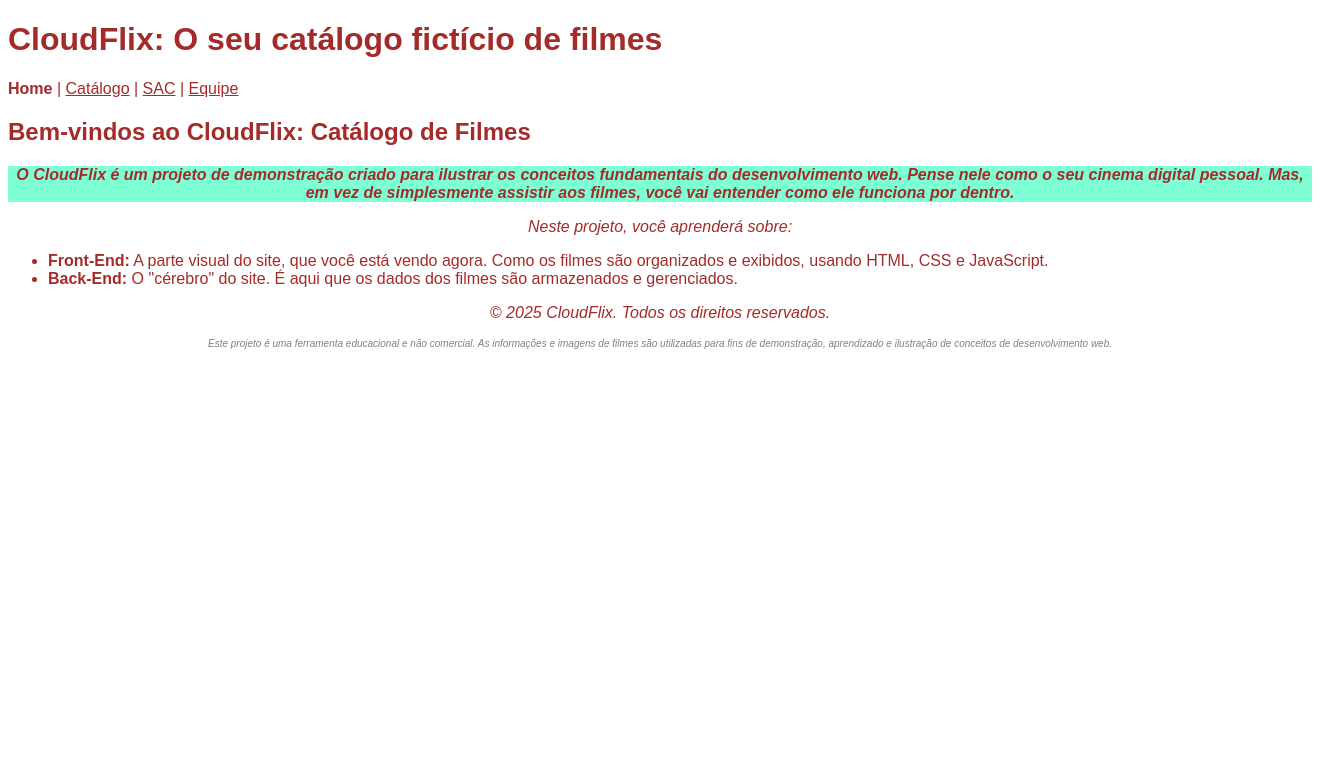
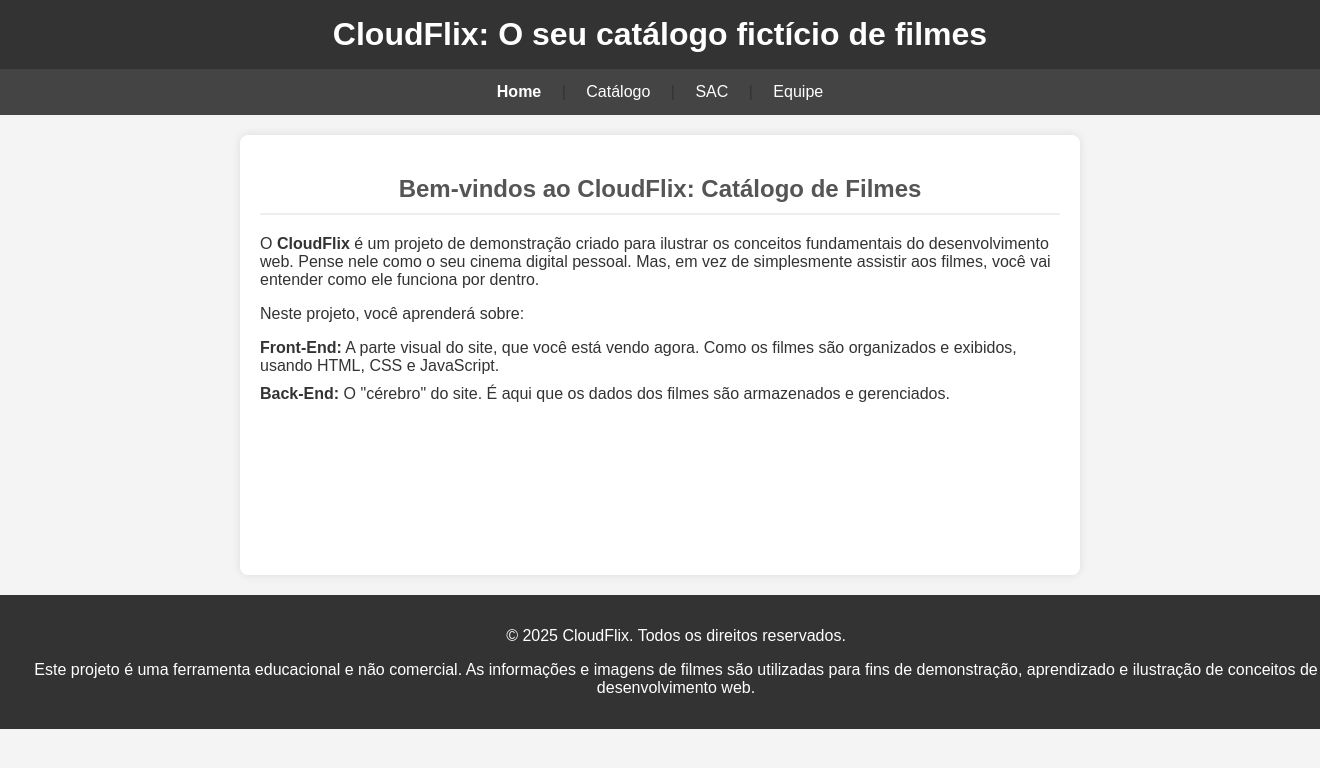
Before and after one commit to Mateus9721/projeto-academico, a PHP site: page / in a window 1320 px wide. Shown: the top 768 px of the page. Run offline with PHP 8.4, Linux system fonts and the light colour scheme.

Commit message:
aula 22092025

```diff
--- a/catalogo.html
+++ b/catalogo.html
@@ -3,6 +3,7 @@
 <head>
     <meta charset="UTF-8">
     <meta name="viewport" content="width=device-width, initial-scale=1.0">
+    <link rel="stylesheet" type="text/css" href="css/style.css">
     <title>CloudFlix</title>
 </head>
 <body>
@@ -10,7 +11,7 @@
          <h1>CloudFlix: O seu catálogo fictício de filmes</h1>
     </header>
     <nav>
-         <a href="index.html">Home |</a>
+         <a href="index.html">Home</a> |
          <b>Catálogo</b> |
          <a href="sac.html">SAC</a> |
          <a href="equipe.html">Equipe </a>
--- a/css/style.css
+++ b/css/style.css
@@ -1,16 +1,136 @@
-* {
-    font-family: Arial, Helvetica, sans-serif;
-    color:brown;
+body {
+    font-family: Arial, sans-serif;
+    margin: 0;
+    padding: 0;
+    background-color: #f4f4f4;
+    color: #333;
 }
-p {
+
+header {
+    background-color: #333;
+    color: white;
+    padding: 1rem;
     text-align: center;
-    font-style: italic;
 }
-.paragrafo-cinza {
-    color: gray;
-    font-size: x-small;
+
+h1 {
+    margin: 0;
 }
-#p1 {
-    background-color: aquamarine;
-    font-weight: bolder;
+
+nav {
+    background-color: #444;
+    overflow: hidden;
+    text-align: center;
 }
+
+nav a {
+    display: inline-block;
+    color: white;
+    text-align: center;
+    padding: 14px 16px;
+    text-decoration: none;
+}
+
+nav a:hover {
+    background-color: #575757;
+}
+
+nav b {
+    color: white;
+    padding: 0 1rem;
+    text-decoration: none;
+}
+
+main {
+    padding: 20px;
+    max-width: 800px;
+    margin: 20px auto;
+    background-color: white;
+    border-radius: 8px;
+    box-shadow: 0 0 10px rgba(0, 0, 0, 0.1);
+    min-height: 400px;
+}
+
+h2 {
+    text-align: center;
+    color: #555;
+    border-bottom: 2px solid #eee;
+    padding-bottom: 10px;
+}
+
+footer {
+    background-color: #333;
+    color: white;
+    text-align: center;
+    padding: 1rem;
+    /* position: fixed; */
+    bottom: 0;
+    width: 100%;
+}
+
+form {
+    max-width: 500px;
+    margin: 0 auto;
+    padding: 20px;
+    border: 1px solid #ccc;
+    border-radius: 5px;
+}
+
+label {
+    display: block;
+    margin-bottom: 5px;
+    font-weight: bold;
+}
+
+ul {
+    list-style-type: none;
+    padding: 0;
+}
+
+li {
+    margin-bottom: 10px;
+}
+
+input[type="text"],
+input[type="email"],
+textarea {
+    width: 100%;
+    padding: 8px;
+    margin-bottom: 10px;
+    border: 1px solid #ccc;
+    border-radius: 4px;
+    box-sizing: border-box; /* Garante que o padding não afeta a largura total */
+}
+
+button {
+    background-color: #333;
+    color: white;
+    padding: 10px 15px;
+    border: none;
+    border-radius: 4px;
+    cursor: pointer;
+}
+
+button:hover {
+    background-color: #575757;
+}
+
+table {
+    width: 100%;
+    border-collapse: collapse;
+    margin-top: 20px;
+}
+
+th, td {
+    padding: 12px;
+    text-align: center;
+    border: 1px solid #ddd;
+}
+
+thead {
+    background-color: #f0f0f0;
+}
+
+td img {
+    border-radius: 5px;
+}
--- a/equipe.html
+++ b/equipe.html
@@ -11,7 +11,7 @@
          <h1>CloudFlix: O seu catálogo fictício de filmes</h1>
     </header>
     <nav>
-         <a href="index.html">Home |</a>
+         <a href="index.html">Home</a> |
          <a href="catalogo.html">Catálogo</a> |
          <a href="sac.html">SAC</a> |
          <b>Equipe</b>
```
Also changed, not shown: sac.html (+6 -1 lines).
